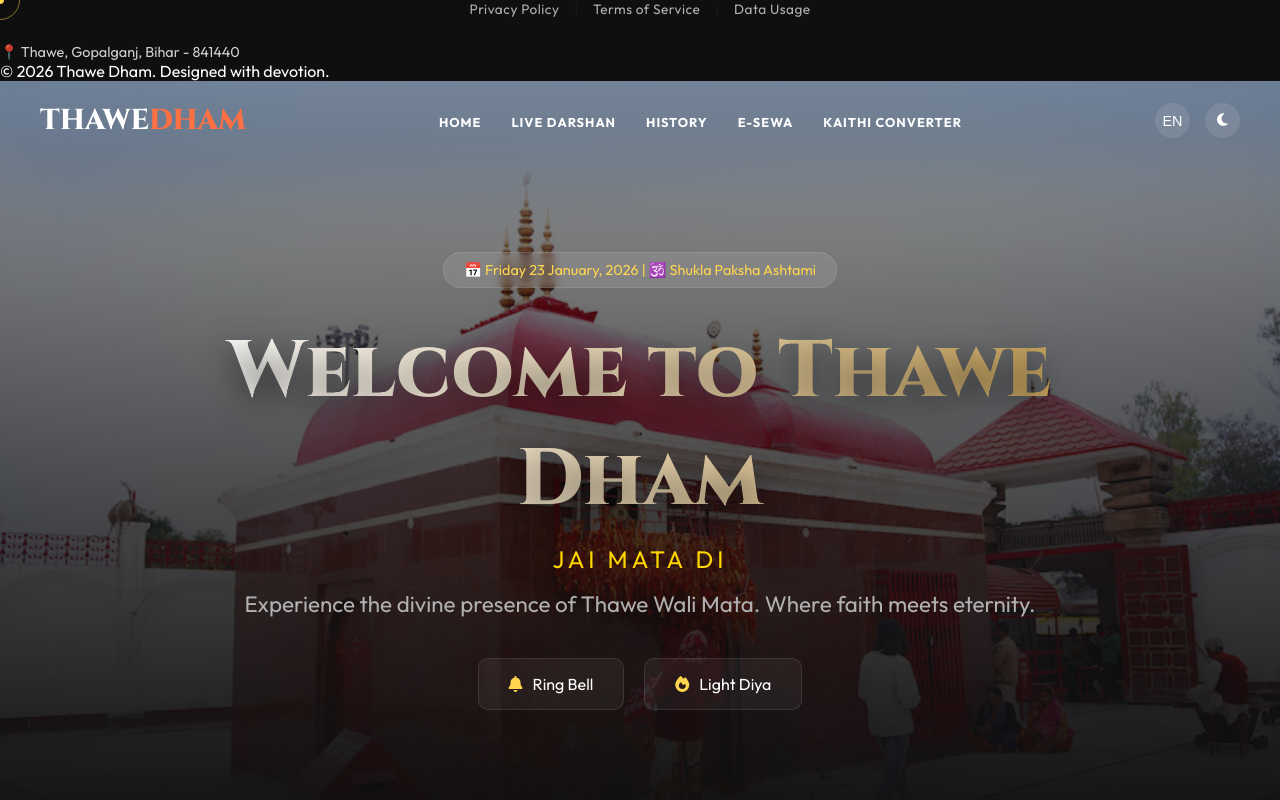
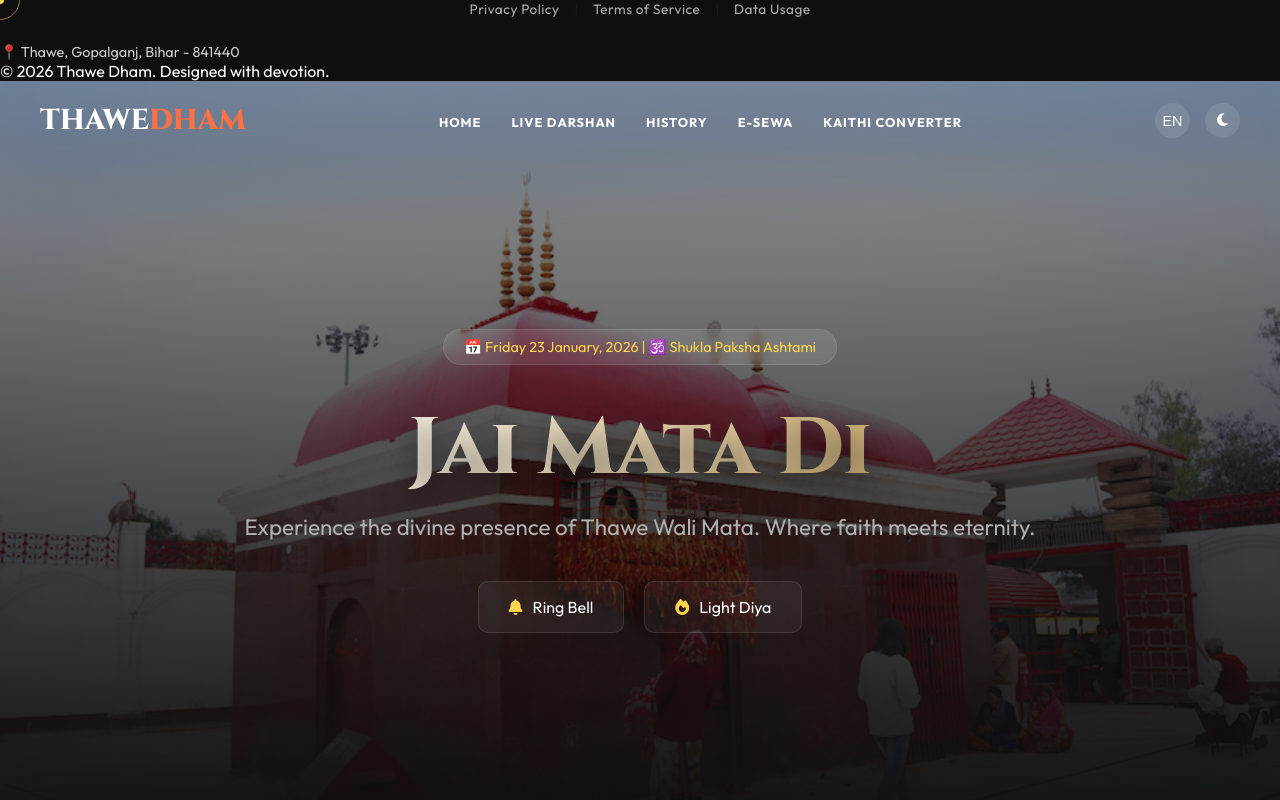
Before and after one commit to RishavMishraRM/ThaweDham, a website: page index.html in a window 1280 px wide. Shown: the top 800 px of the page. Drawn offline with nearby package versions, Linux system fonts and the light colour scheme.

Commit message:
Revert H1 visual change (Keep SEO)

```diff
--- a/index.html
+++ b/index.html
@@ -96,9 +96,7 @@
             <div class="hero-overlay"></div>
             <div class="hero-content">
                 <div class="daily-tithi" id="tithiDisplay">Loading...</div>
-                <h1 class="reveal-text" data-en="Welcome to Thawe Dham" data-hi="थावे धाम में आपका स्वागत है">Welcome to
-                    Thawe Dham</h1>
-                <p class="subtitle" style="font-size: 1.5rem; color: #FFD700; margin-bottom: 1rem;">Jai Mata Di</p>
+                <h1 class="reveal-text" data-en="Jai Mata Di" data-hi="जय माता दी">Jai Mata Di</h1>
                 <p class="reveal-text delay"
                     data-en="Experience the divine presence of Thawe Wali Mata. Where faith meets eternity."
                     data-hi="थावे वाली माता की दिव्य उपस्थिति का अनुभव करें। जहाँ विश्वास अनंत काल से मिलता है।">
```
